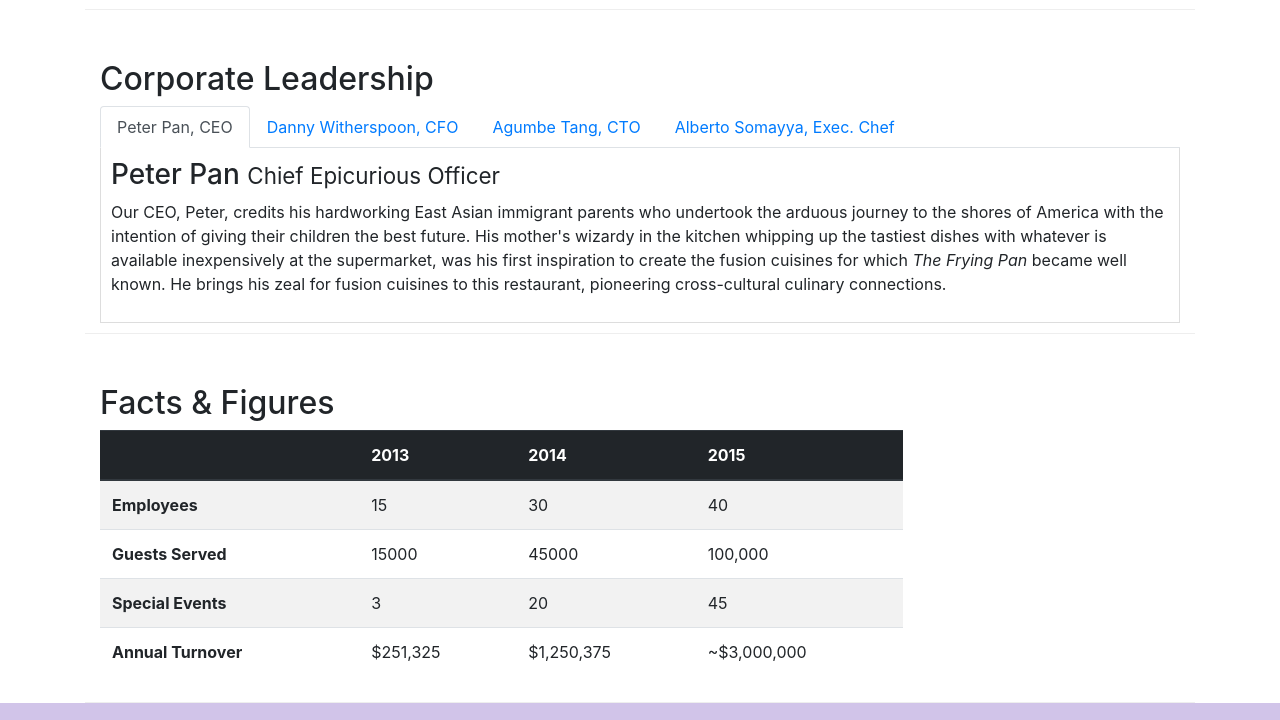
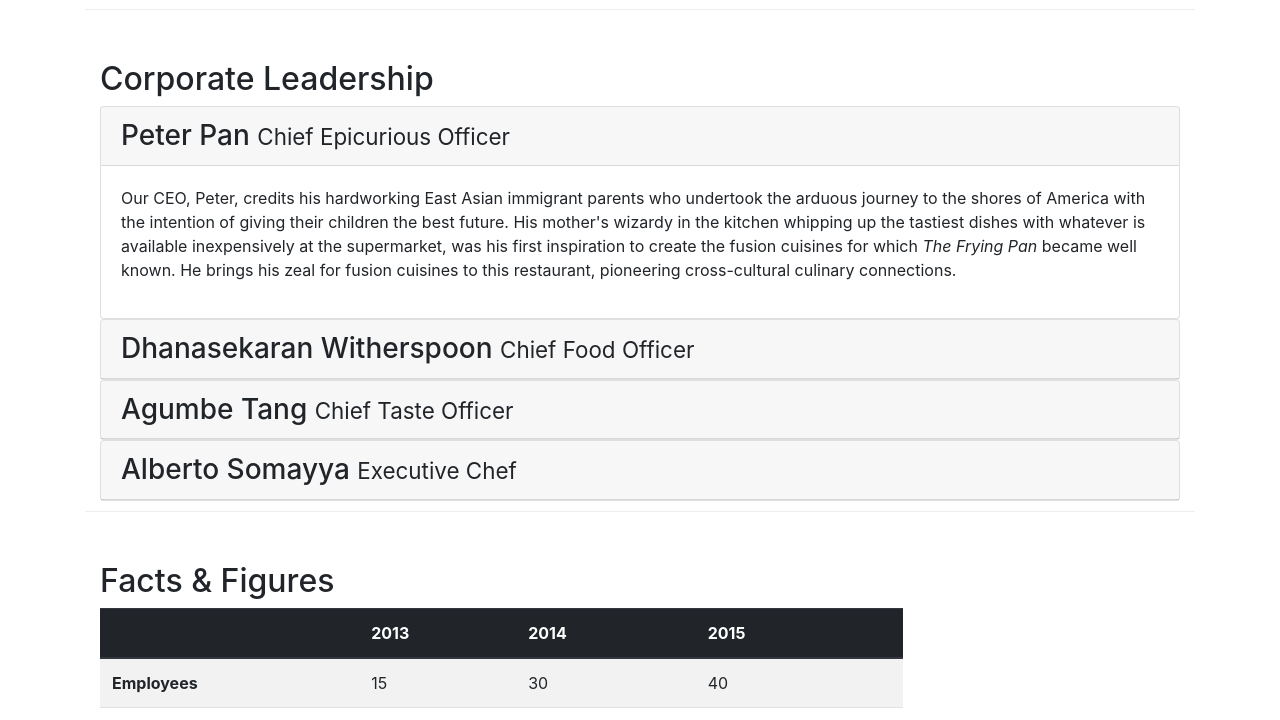
Before and after one commit to pankajbandewar0617/Coursera-Bootstrap4, a website: page aboutus.html in a window 1280 px wide. Shown: the part 922-1642 px from the top of the page. Drawn offline with nearby package versions, Linux system fonts and the light colour scheme.

Commit message:
Accordion

```diff
--- a/aboutus.html
+++ b/aboutus.html
@@ -108,44 +108,66 @@
             <div class="col-12 col-sm">
                 <h2>Corporate Leadership</h2>
 
-                 <ul class="nav nav-tabs">
-                    <li class="nav-item">
-                      <a class="nav-link active" href="#peter"
-                        role="tab" data-toggle="tab">Peter Pan, CEO</a>
-                    </li>
-                    <li class="nav-item">
-                      <a class="nav-link" href="#danny" role="tab"
-                        data-toggle="tab">Danny Witherspoon, CFO</a>
-                    </li>
-                    <li class="nav-item">
-                      <a class="nav-link" href="#agumbe"role="tab"
-                        data-toggle="tab">Agumbe Tang, CTO</a>
-                    </li>
-                    <li class="nav-item">
-                      <a class="nav-link" href="#alberto" role="tab"
-                        data-toggle="tab">Alberto Somayya, Exec. Chef</a>
-                    </li>
-                </ul>
+                <div id="accordion">
 
-                <div class="tab-content">
-                    <div role="tabpanel" class="tab-pane fade show active" id="peter">
-                        <h3>Peter Pan <small>Chief Epicurious Officer</small></h3>
-                        <p class="d-none d-sm-block">Our CEO, Peter, credits his hardworking East Asian immigrant parents who undertook the arduous journey to the shores of America with the intention of giving their children the best future. His mother's wizardy in the kitchen whipping up the tastiest dishes with whatever is available inexpensively at the supermarket, was his first inspiration to create the fusion cuisines for which <em>The Frying Pan</em> became well known. He brings his zeal for fusion cuisines to this restaurant, pioneering cross-cultural culinary connections.</p>
+                    <div class="card">
+                        <div class="card-header" role="tab" id="peterhead">
+                            <h3 class="mb-0">
+                                <a data-toggle="collapse" data-target="#peter">
+                                Peter Pan <small>Chief Epicurious Officer</small>
+                                </a>
+                            </h3>
+                        </div>
+                        <div class="collapse show" id="peter" data-parent="#accordion">
+                            <div class="card-body">
+                                <p class="d-none d-sm-block">Our CEO, Peter, credits his hardworking East Asian immigrant parents who undertook the arduous journey to the shores of America with the intention of giving their children the best future. His mother's wizardy in the kitchen whipping up the tastiest dishes with whatever is available inexpensively at the supermarket, was his first inspiration to create the fusion cuisines for which <em>The Frying Pan</em> became well known. He brings his zeal for fusion cuisines to this restaurant, pioneering cross-cultural culinary connections.</p>
+                            </div>
+                        </div>
                     </div>
 
-                    <div role="tabpanel" class="tab-pane fade" id="#danny">
-                        <h3>Dhanasekaran Witherspoon <small>Chief Food Officer</small></h3>
-                        <p class="d-none d-sm-block">Our CFO, Danny, as he is affectionately referred to by his colleagues, comes from a long established family tradition in farming and produce. His experiences growing up on a farm in the Australian outback gave him great appreciation for varieties of food sources. As he puts it in his own words, <em>Everything that runs, wins, and everything that stays, pays!</em></p>
+                    <div class="card">
+                        <div class="card-header" role="tab" id="dannyhead">
+                            <h3 class="mb-0">
+                                <a class="collapsed" data-toggle="collapse" data-target="#danny">
+                                Dhanasekaran Witherspoon <small>Chief Food Officer</small>
+                                </a>
+                            </h3>
+                        </div>
+                        <div class="collapse" id="danny" data-parent="#accordion">
+                            <div class="card-body">
+                                <p class="d-none d-sm-block">Our CFO, Danny, as he is affectionately referred to by his colleagues, comes from a long established family tradition in farming and produce. His experiences growing up on a farm in the Australian outback gave him great appreciation for varieties of food sources. As he puts it in his own words, <em>Everything that runs, wins, and everything that stays, pays!</em></p>
+                            </div>
+                        </div>
                     </div>
 
-                    <div role="tabpanel" class="tab-pane fade" id="#agumbe">
-                        <h3>Agumbe Tang <small>Chief Taste Officer</small></h3>
-                        <p class="d-none d-sm-block">Blessed with the most discerning gustatory sense, Agumbe, our CTO, personally ensures that every dish that we serve meets his exacting tastes. Our chefs dread the tongue lashing that ensues if their dish does not meet his exacting standards. He lives by his motto, <em>You click only if you survive my lick.</em></p>
+                    <div class="card">
+                        <div class="card-header" role="tab" id="agumbehead">
+                            <h3 class="mb-0">
+                                <a class="collapsed" data-toggle="collapse" data-target="#agumbe">
+                                Agumbe Tang <small>Chief Taste Officer</small>
+                                </a>
+                            </h3>
+                        </div>
+                        <div class="collapse" id="agumbe" data-parent="#accordion">
+                            <div class="card-body">
+                                <p class="d-none d-sm-block">Blessed with the most discerning gustatory sense, Agumbe, our CTO, personally ensures that every dish that we serve meets his exacting tastes. Our chefs dread the tongue lashing that ensues if their dish does not meet his exacting standards. He lives by his motto, <em>You click only if you survive my lick.</em></p>
+                            </div>
+                        </div>
                     </div>
 
-                    <div role="tabpanel" class="tab-pane fade" id="#alberto">
-                        <h3>Alberto Somayya <small>Executive Chef</small></h3>
-                        <p class="d-none d-sm-block">Award winning three-star Michelin chef with wide International experience having worked closely with whos-who in the culinary world, he specializes in creating mouthwatering Indo-Italian fusion experiences. He says, <em>Put together the cuisines from the two craziest cultures, and you get a winning hit! Amma Mia!</em></p>
+                    <div class="card">
+                        <div class="card-header" role="tab" id="albertohead">
+                            <h3 class="mb-0">
+                                <a class="collapsed" data-toggle="collapse" data-target="#alberto">
+                                Alberto Somayya <small>Executive Chef</small>
+                                </a>
+                            </h3>
+                        </div>
+                        <div class="collapse" id="alberto" data-parent="#accordion">
+                            <div class="card-body">
+                                <p class="d-none d-sm-block">Award winning three-star Michelin chef with wide International experience having worked closely with whos-who in the culinary world, he specializes in creating mouthwatering Indo-Italian fusion experiences. He says, <em>Put together the cuisines from the two craziest cultures, and you get a winning hit! Amma Mia!</em></p>
+                            </div>
+                        </div>
                     </div>
                 </div>
             </div>
```
